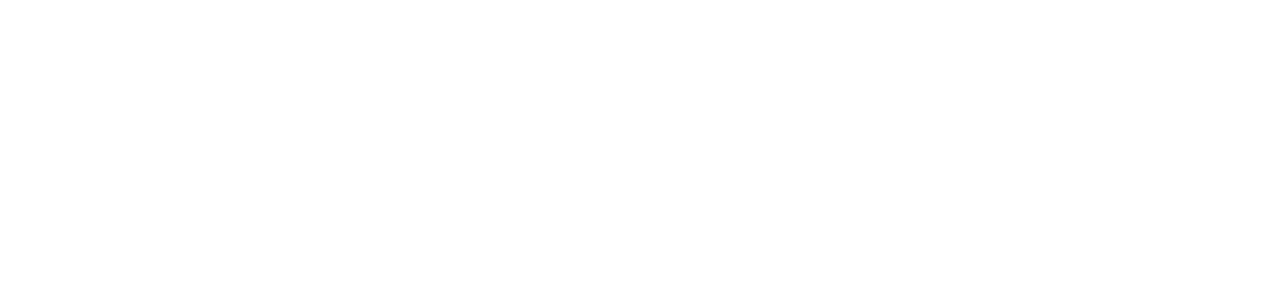
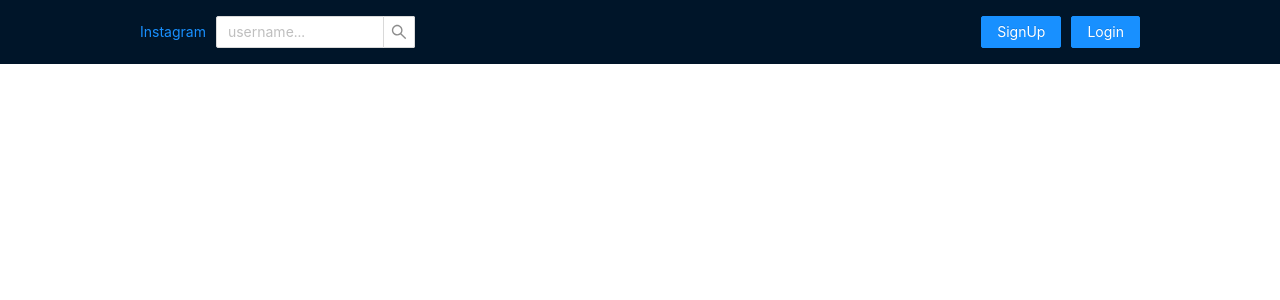
Before and after one commit to GviDoN94/instagram, a Vue app: page / in a window 1280 px wide. Shown: the top 300 px of the page. Built offline with nearby package versions, Linux system fonts and the light colour scheme.

Commit message:
The header created

```diff
--- a/src/App.vue
+++ b/src/App.vue
@@ -1,7 +1,11 @@
-<script setup></script>
+<script setup>
+  import NavBar from '@/components/NavBar.vue';
+</script>
 
 <template>
-  <main></main>
+  <main>
+    <NavBar />
+  </main>
 </template>
 
 <style scoped></style>
--- /dev/null
+++ b/src/components/BaseContainer.vue
@@ -0,0 +1,12 @@
+<template>
+  <div class="container">
+    <slot></slot>
+  </div>
+</template>
+
+<style scoped>
+  .container {
+    width: 1000px;
+    margin: 0 auto;
+  }
+</style>
--- /dev/null
+++ b/src/components/NavBar.vue
@@ -0,0 +1,51 @@
+<script setup>
+  import { ref } from 'vue';
+  import { RouterLink } from 'vue-router';
+  import BaseContainer from '@/components/BaseContainer.vue';
+
+  const searchUsername = ref('');
+
+  const onSearch = () => {};
+</script>
+
+<template>
+  <ALayoutHeader>
+    <BaseContainer>
+      <div class="nav-container">
+        <div class="left-content">
+          <RouterLink to="/">Instagram</RouterLink>
+          <AInputSearch
+            v-model:value="searchUsername"
+            placeholder="username..."
+            style="width: 200px"
+            @search="onSearch"
+          />
+        </div>
+        <div class="right-content">
+          <AButton type="primary">SignUp</AButton>
+          <AButton type="primary">Login</AButton>
+        </div>
+      </div>
+    </BaseContainer>
+  </ALayoutHeader>
+</template>
+
+<style scoped>
+  .nav-container {
+    display: flex;
+    justify-content: space-between;
+  }
+
+  .left-content {
+    display: flex;
+    align-items: center;
+  }
+
+  .left-content a {
+    margin-right: 10px;
+  }
+
+  .right-content button {
+    margin-left: 10px;
+  }
+</style>
```
